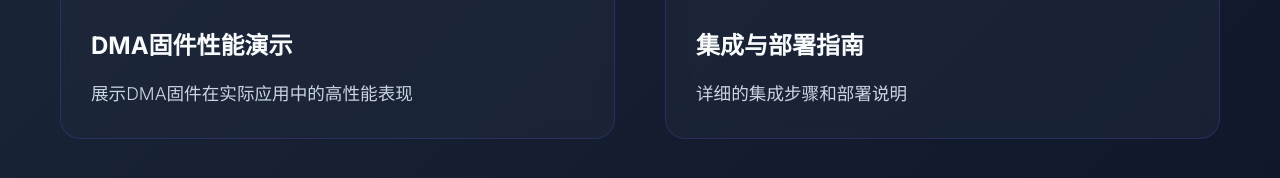
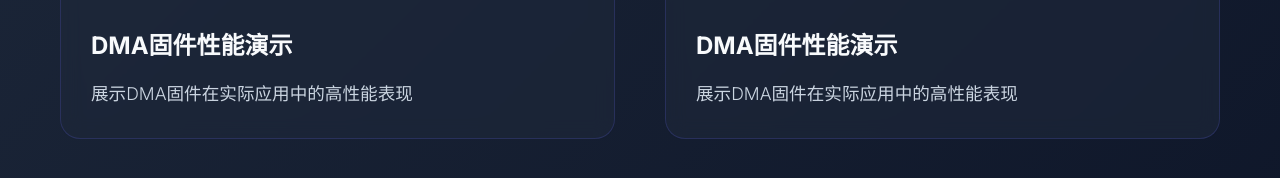
Before and after one commit to fmc999/dmawy, a plain HTML site: page index.html in a window 1280 px wide. Shown: the part 1990-2168 px from the top of the page. Drawn offline with Linux system fonts and the light colour scheme.

Commit message:
Update index.html

```diff
--- a/index.html
+++ b/index.html
@@ -115,9 +115,9 @@
                             您的浏览器不支持视频播放。
                         </video>
                     </div>
-                    <h3 class="video-title">集成与部署指南</h3>
+                    <h3 class="video-title">DMA固件性能演示</h3>
                     <p class="video-description">
-                        详细的集成步骤和部署说明
+                        展示DMA固件在实际应用中的高性能表现
                     </p>
                 </div>
             </div>
```
